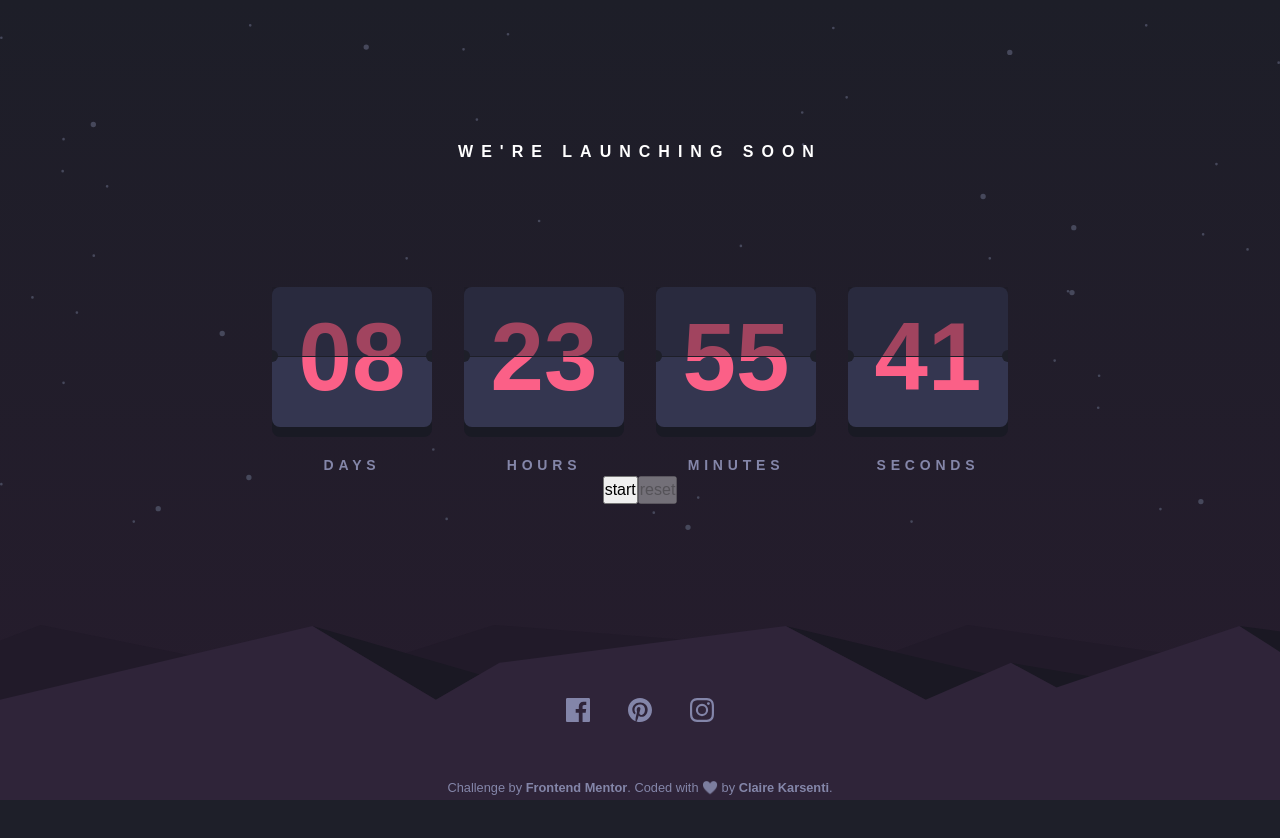
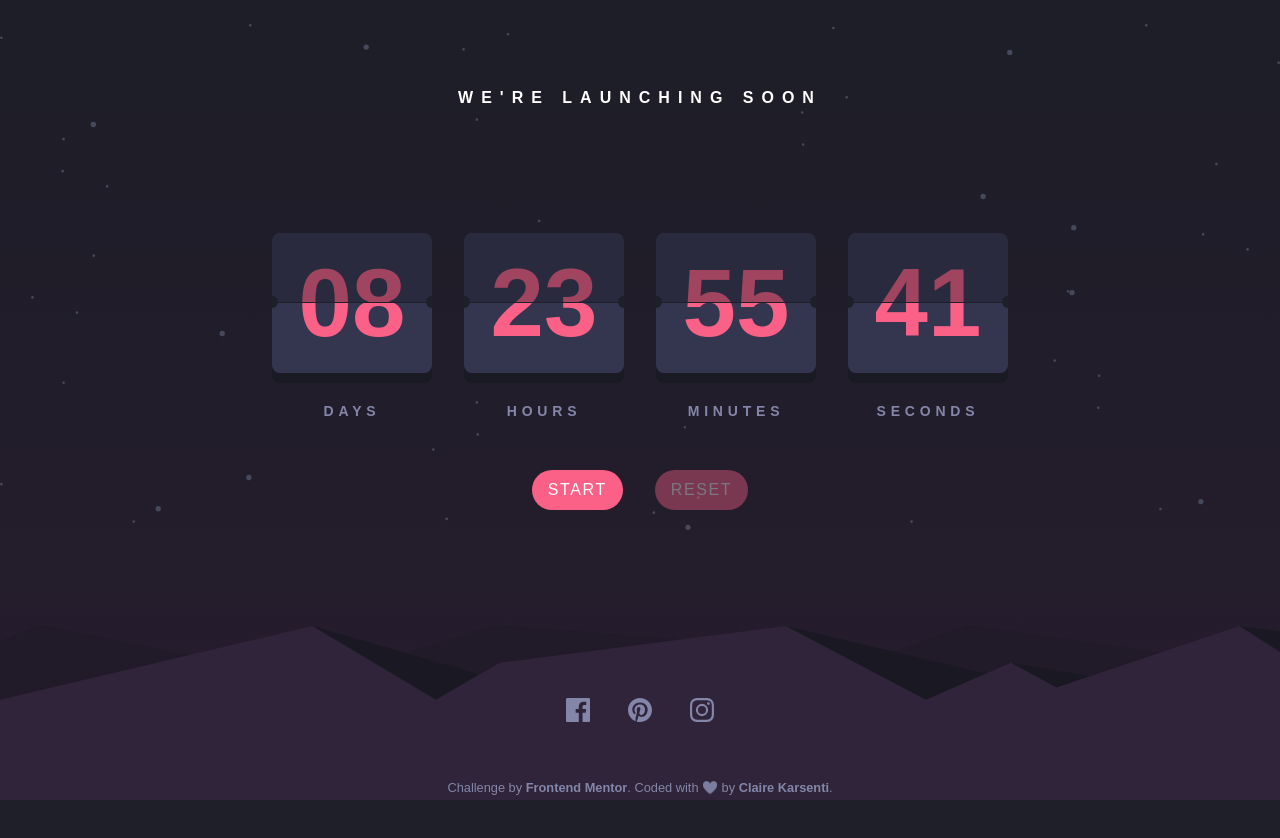
Before and after one commit to ClaireKarsenti/Frontend-Mentor-Solution-Launch-Countdown-Timer, a React (Create React App) app: page / in a window 1280 px wide. Shown: the top 838 px of the page. Built offline with nearby package versions, Linux system fonts and the light colour scheme.

Commit message:
:lipstick: Added the style to the button element

```diff
--- a/src/assets/styles/CountDown.style.tsx
+++ b/src/assets/styles/CountDown.style.tsx
@@ -118,3 +118,46 @@ export const CountDownBoxContainer = styled.div`
     }
   }
 `;
+
+export const CountDownControl = styled.div`
+  display: inline-flex;
+  flex-direction: column;
+  margin-block: 1em;
+  gap: 1em;
+  @media screen and (min-width: 40em) {
+    flex-direction: row;
+    margin-block: 3em;
+    gap: 2em;
+  }
+  button {
+    cursor: pointer;
+    background: var(--soft-red);
+    color: var(--white);
+    border: none;
+    border-radius: 1.5em;
+    padding: 0.5em 1em;
+    text-transform: uppercase;
+    font-size: 0.8rem;
+    letter-spacing: 0.1em;
+    transition: transform 0.3s ease-in-out, box-shadow 0.4s ease-in-out;
+    @media screen and (min-width: 40em) {
+      font-size: 1rem;
+    }
+    @media (hover: hover) {
+      &:hover {
+        transform: scale(1.1);
+        box-shadow: 0 0 2em 0.5em var(--soft-red);
+      }
+    }
+    &:disabled {
+      cursor: not-allowed;
+      opacity: 0.4;
+      @media (hover: hover) {
+        &:hover {
+          transform: none;
+          box-shadow: none;
+        }
+      }
+    }
+  }
+`;
--- a/src/components/CountDownBox.component.tsx
+++ b/src/components/CountDownBox.component.tsx
@@ -1,4 +1,7 @@
-import { CountDownBoxContainer } from '../assets/styles/CountDown.style';
+import {
+  CountDownBoxContainer,
+  CountDownControl,
+} from '../assets/styles/CountDown.style';
 
 import { CountDownProps } from './CountDown.component';
 
@@ -29,14 +32,14 @@ export const CountDownBox = ({
           </div>
         ))}
       </CountDownBoxContainer>
-      <div>
+      <CountDownControl>
         <button onClick={() => setIsStarted(!isStarted)}>
           {isStarted ? 'pause' : 'start'}
         </button>
         <button onClick={reset} disabled={!isStarted}>
           reset
         </button>
-      </div>
+      </CountDownControl>
     </>
   );
 };
```
